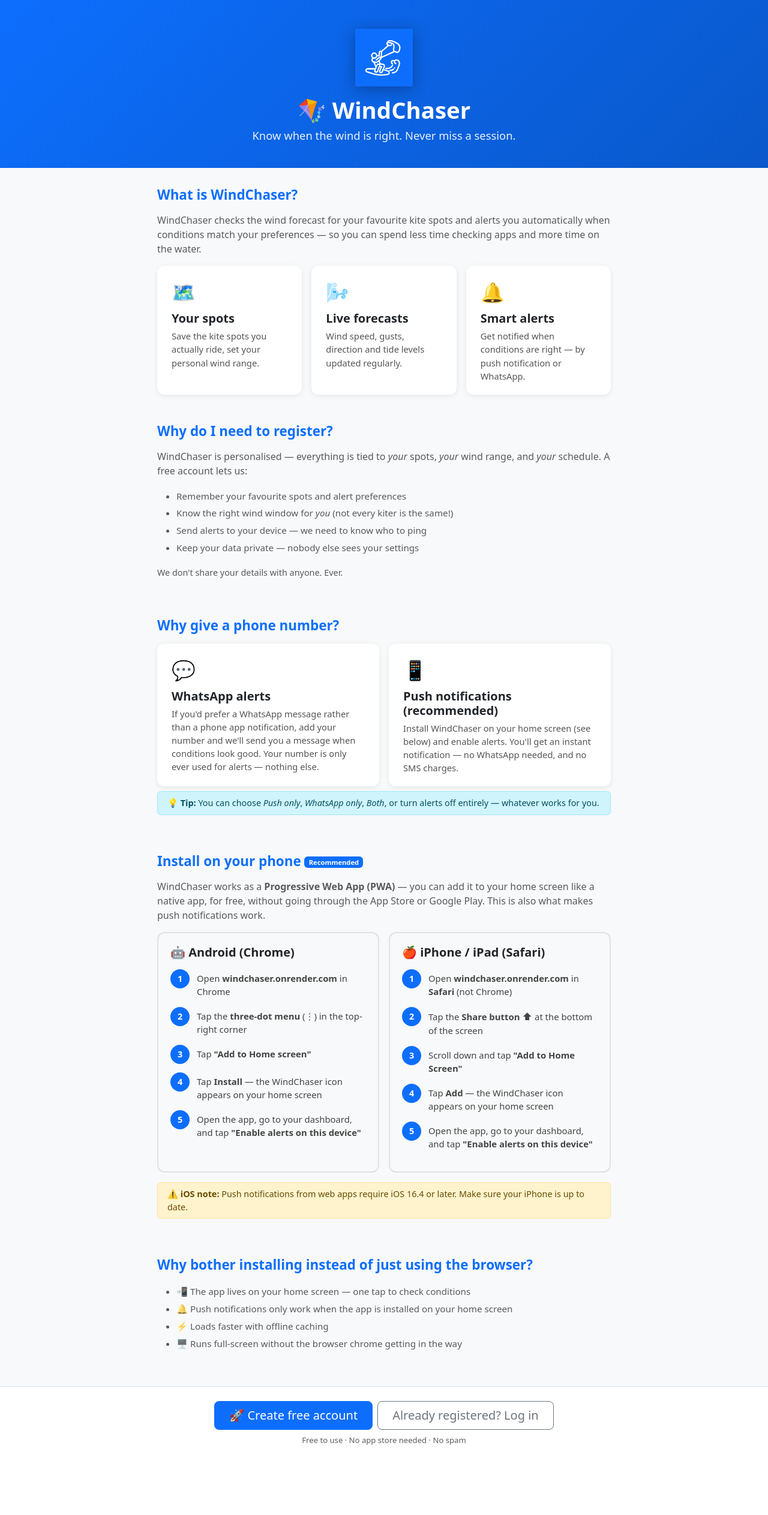
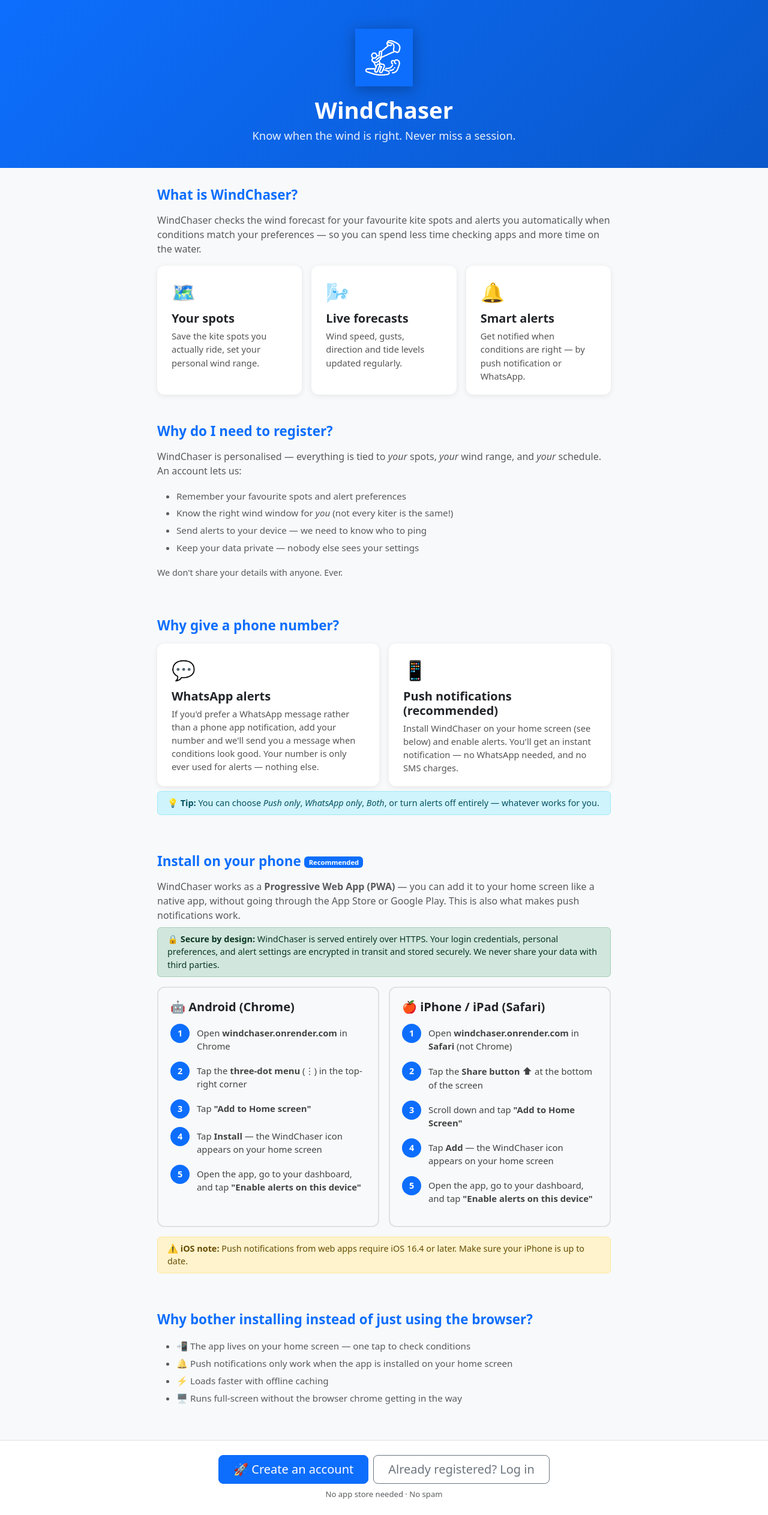
Before and after one commit to Safa246UK/kiteapp, a Flask app: page /welcome in a window 1280 px wide. Shown: the whole page at 60% size. Before the commit the page ends 2409 px from the top, so only its background shows below. Run offline with Flask 3, Linux system fonts and the light colour scheme.

Commit message:
Tidy up welcome page content and CTA bar
- Remove kite emoji from hero heading and page title
- Remove 'free' from account references
- Add HTTPS/security note to PWA install section
- Remove 'Free to use' from footer tagline
- Show login/register buttons only when not logged in;
  show 'Back to dashboard' only when already logged in

Co-Authored-By: Claude Sonnet 4.6 <noreply@anthropic.com>

```diff
--- a/templates/welcome.html
+++ b/templates/welcome.html
@@ -3,7 +3,7 @@
 <head>
     <meta charset="UTF-8">
     <meta name="viewport" content="width=device-width, initial-scale=1.0">
-    <title>🪁 Welcome to WindChaser</title>
+    <title>Welcome to WindChaser</title>
     <link rel="icon" type="image/png" href="/static/icon-192.png">
     <link rel="manifest" href="/manifest.json">
     <meta name="theme-color" content="#0d6efd">
@@ -76,7 +76,7 @@
 <!-- Hero -->
 <div class="hero">
     <img src="/static/icon-192.png" alt="WindChaser icon">
-    <h1>🪁 WindChaser</h1>
+    <h1>WindChaser</h1>
     <p>Know when the wind is right. Never miss a session.</p>
 </div>
 
@@ -114,7 +114,7 @@
     <!-- Why register? -->
     <div class="section">
         <h2>Why do I need to register?</h2>
-        <p class="text-muted">WindChaser is personalised — everything is tied to <em>your</em> spots, <em>your</em> wind range, and <em>your</em> schedule. A free account lets us:</p>
+        <p class="text-muted">WindChaser is personalised — everything is tied to <em>your</em> spots, <em>your</em> wind range, and <em>your</em> schedule. An account lets us:</p>
         <ul class="text-muted" style="font-size: 0.95rem; line-height: 1.9;">
             <li>Remember your favourite spots and alert preferences</li>
             <li>Know the right wind window for <em>you</em> (not every kiter is the same!)</li>
@@ -151,7 +151,10 @@
     <!-- Install on phone -->
     <div class="section">
         <h2>Install on your phone <span class="badge bg-primary" style="font-size:0.7rem; vertical-align:middle;">Recommended</span></h2>
-        <p class="text-muted mb-3">WindChaser works as a <strong>Progressive Web App (PWA)</strong> — you can add it to your home screen like a native app, for free, without going through the App Store or Google Play. This is also what makes push notifications work.</p>
+        <p class="text-muted mb-2">WindChaser works as a <strong>Progressive Web App (PWA)</strong> — you can add it to your home screen like a native app, without going through the App Store or Google Play. This is also what makes push notifications work.</p>
+        <div class="alert alert-success py-2 px-3 mb-3" style="font-size: 0.9rem;">
+            🔒 <strong>Secure by design:</strong> WindChaser is served entirely over HTTPS. Your login credentials, personal preferences, and alert settings are encrypted in transit and stored securely. We never share your data with third parties.
+        </div>
         <div class="row g-3">
             <div class="col-sm-6">
                 <div class="platform-card">
@@ -196,19 +199,20 @@
 <!-- Sticky CTA bar -->
 <div class="cta-bar">
     <div class="d-flex flex-wrap justify-content-center gap-2">
-        <a href="{{ url_for('auth.register') }}" class="btn btn-primary btn-lg px-4">
-            🚀 Create free account
-        </a>
-        <a href="{{ url_for('auth.login') }}" class="btn btn-outline-secondary btn-lg px-4">
-            Already registered? Log in
-        </a>
         {% if current_user and current_user.is_authenticated %}
-        <a href="{{ url_for('main.index') }}" class="btn btn-outline-primary btn-lg px-4">
-            Back to dashboard
-        </a>
+            <a href="{{ url_for('main.index') }}" class="btn btn-primary btn-lg px-4">
+                Back to my dashboard
+            </a>
+        {% else %}
+            <a href="{{ url_for('auth.register') }}" class="btn btn-primary btn-lg px-4">
+                🚀 Create an account
+            </a>
+            <a href="{{ url_for('auth.login') }}" class="btn btn-outline-secondary btn-lg px-4">
+                Already registered? Log in
+            </a>
         {% endif %}
     </div>
-    <p class="text-muted mt-2 mb-0" style="font-size: 0.82rem;">Free to use · No app store needed · No spam</p>
+    <p class="text-muted mt-2 mb-0" style="font-size: 0.82rem;">No app store needed · No spam</p>
 </div>
 
 <script src="https://cdn.jsdelivr.net/npm/bootstrap@5.3.0/dist/js/bootstrap.bundle.min.js"></script>
```
